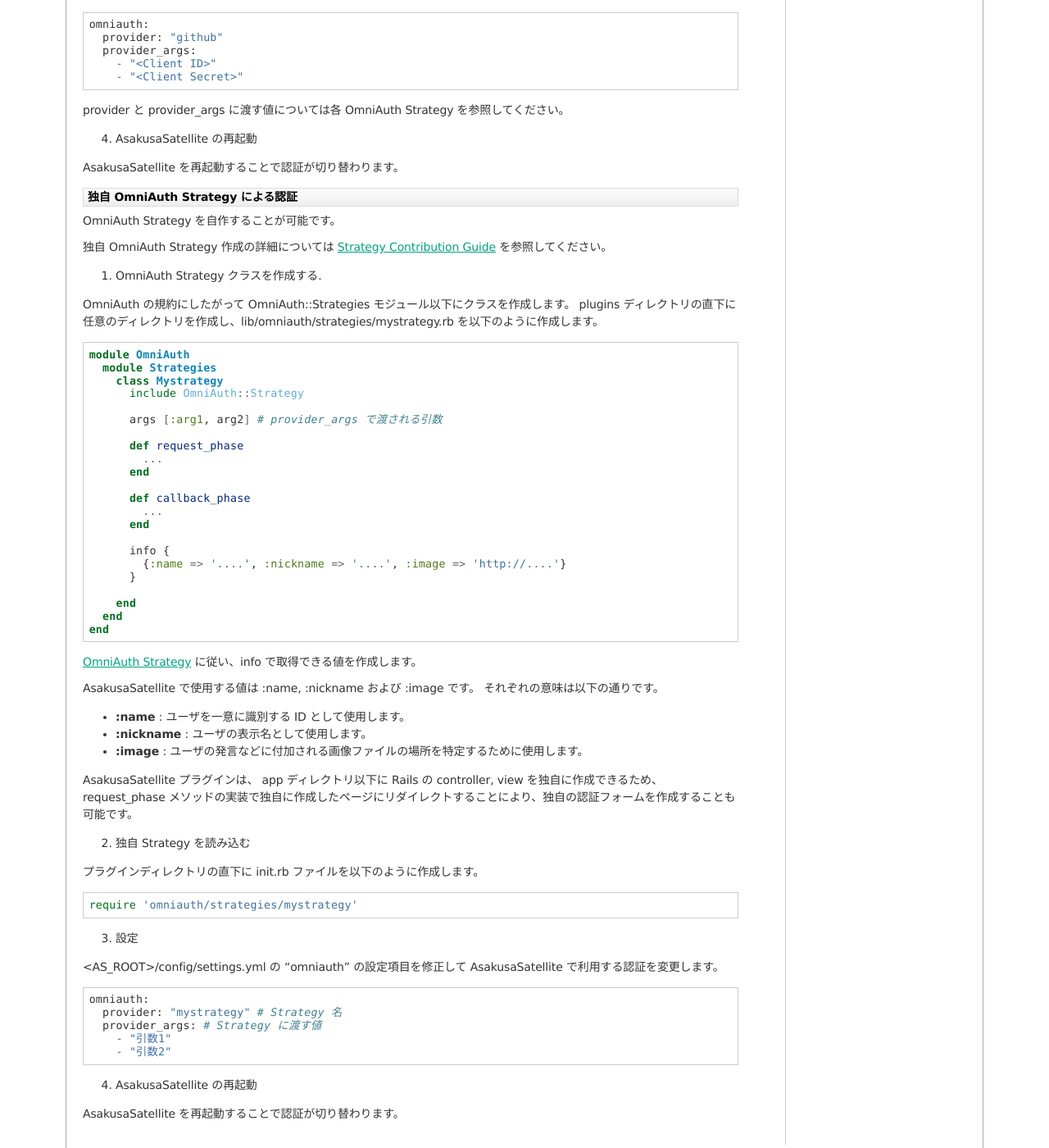
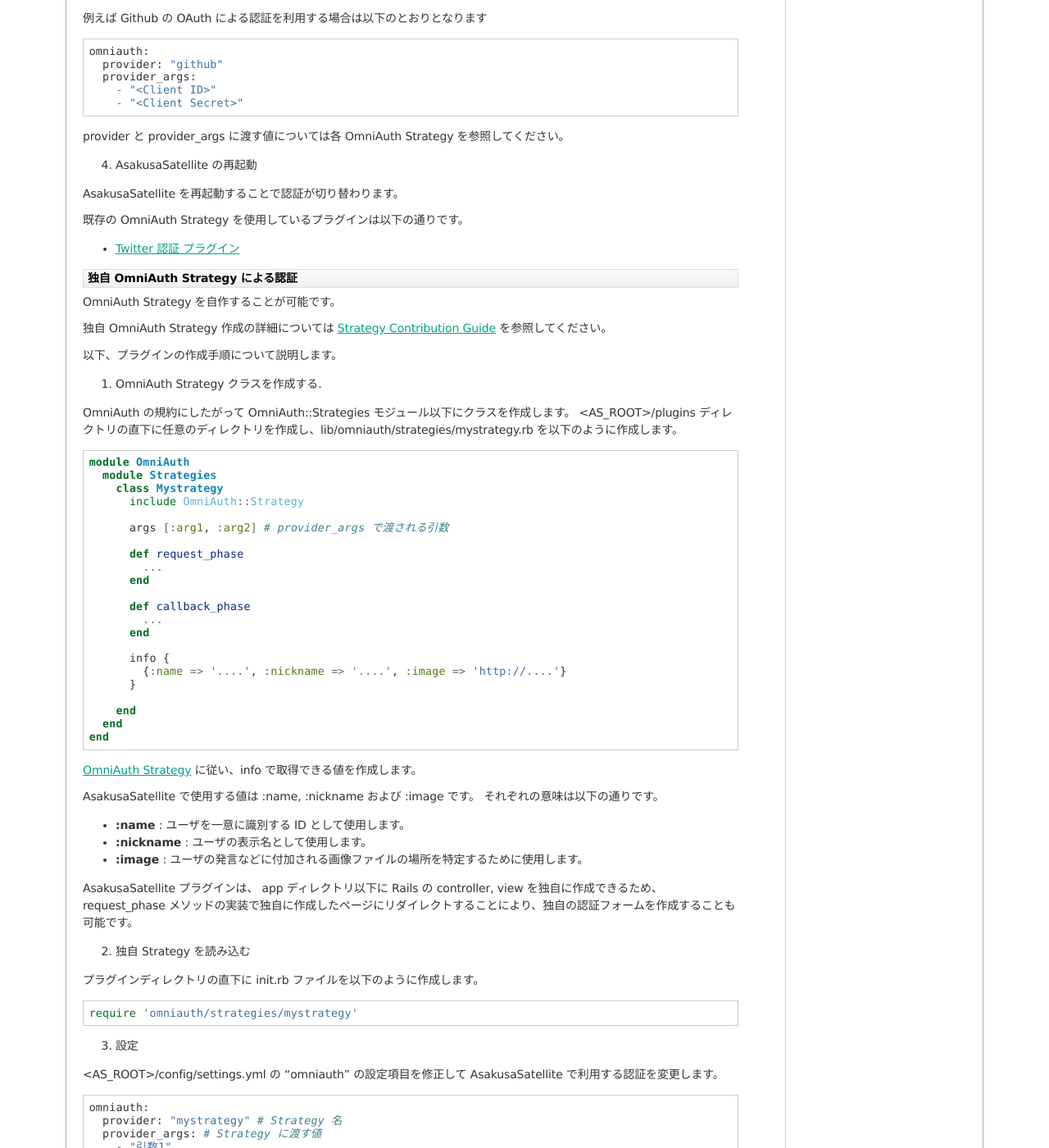
Before and after one commit to codefirst/asakusa-satellite-manual, a Sphinx documentation site: the page built from source/writing-plugins.rst, in a window 1280 px wide and 1400 px high, scrolled down 2769 px. Shown: the whole window at 82% size. Built offline with Sphinx 7.4.7, drawn with Linux system fonts in a browser that asks for light colours; some of the changed text lies outside the part shown.

Commit message:
Reflect review

```diff
--- a/source/writing-plugins.rst
+++ b/source/writing-plugins.rst
@@ -141,12 +141,14 @@
 既存の OmniAuth Strategy を使用した認証の切り替え
 ^^^^^^^^^^^^^^^^^^^^^^^^^^^^^^^^^^^^^^^^^^^^^^^^^^^^^^^^^
 
-`既に公開されている OmniAuth Strategy <https://github.com/intridea/omniauth/wiki/List-of-Strategies>`_
-を利用した場合は以下のようにプラグインを作成します。
+`公開されている OmniAuth Strategy <https://github.com/intridea/omniauth/wiki/List-of-Strategies>`_
+を利用することで、認証プラグインを作成することができます。
+
+以下、プラグインの作成手順について説明します。
 
 1. プラグインの作成
 
-<AS_ROOT> ディレクトリの直下に任意のディレクトリを作成し、その直下に Gemfile を以下のとおり作成します。
+<AS_ROOT>/plugins ディレクトリの直下に任意のディレクトリを作成し、その直下に Gemfile を以下のとおり作成します。
 
 ::
 
@@ -201,6 +203,10 @@
 
 AsakusaSatellite を再起動することで認証が切り替わります。
 
+既存の OmniAuth Strategy を使用しているプラグインは以下の通りです。
+
+* `Twitter 認証 プラグイン <https://github.com/codefirst/AsakusaSatellite/tree/master/plugins/as_twitterauth_plugin>`_
+
 
 独自 OmniAuth Strategy による認証
 ^^^^^^^^^^^^^^^^^^^^^^^^^^^^^^^^^^^^^^^^^^
@@ -211,10 +217,12 @@
 `Strategy Contribution Guide <https://github.com/intridea/omniauth/wiki/Strategy-Contribution-Guide>`_
 を参照してください。
 
+以下、プラグインの作成手順について説明します。
+
 1. OmniAuth Strategy クラスを作成する.
 
 OmniAuth の規約にしたがって OmniAuth::Strategies モジュール以下にクラスを作成します。
-plugins ディレクトリの直下に任意のディレクトリを作成し、lib/omniauth/strategies/mystrategy.rb を以下のように作成します。
+<AS_ROOT>/plugins ディレクトリの直下に任意のディレクトリを作成し、lib/omniauth/strategies/mystrategy.rb を以下のように作成します。
 
 .. code-block:: ruby
 
@@ -223,7 +231,7 @@
         class Mystrategy
           include OmniAuth::Strategy
 
-          args [:arg1, arg2] # provider_args で渡される引数
+          args [:arg1, :arg2] # provider_args で渡される引数
 
           def request_phase
             ...
@@ -276,3 +284,8 @@
 4. AsakusaSatellite の再起動
 
 AsakusaSatellite を再起動することで認証が切り替わります。
+
+独自 OmniAuth Strategy を使用しているプラグインは以下の通りです。
+
+* `ローカル認証プラグイン <https://github.com/codefirst/AsakusaSatellite/tree/master/plugins/as_localauth_plugin>`_
+* `Redmine 認証プラグイン <https://github.com/codefirst/AsakusaSatellite/tree/master/plugins/as_redmineauth_plugin>`_
```
